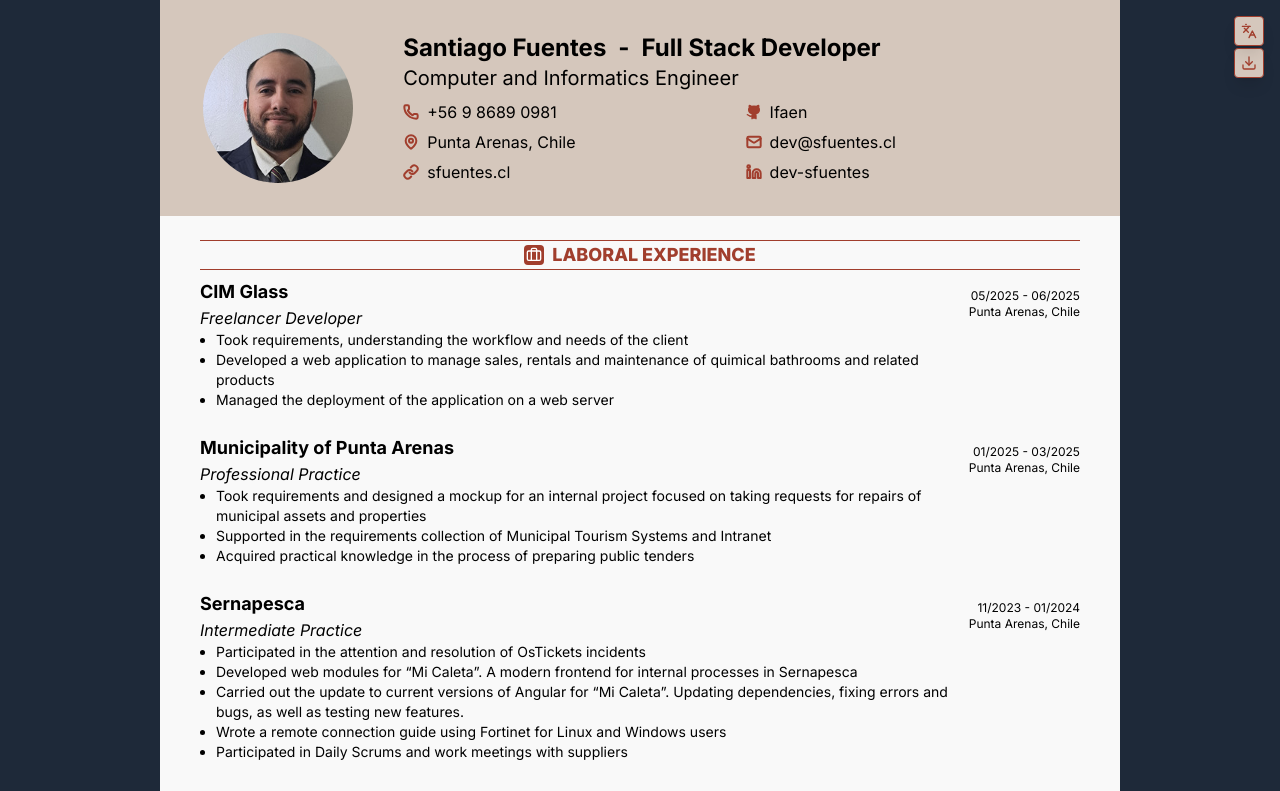
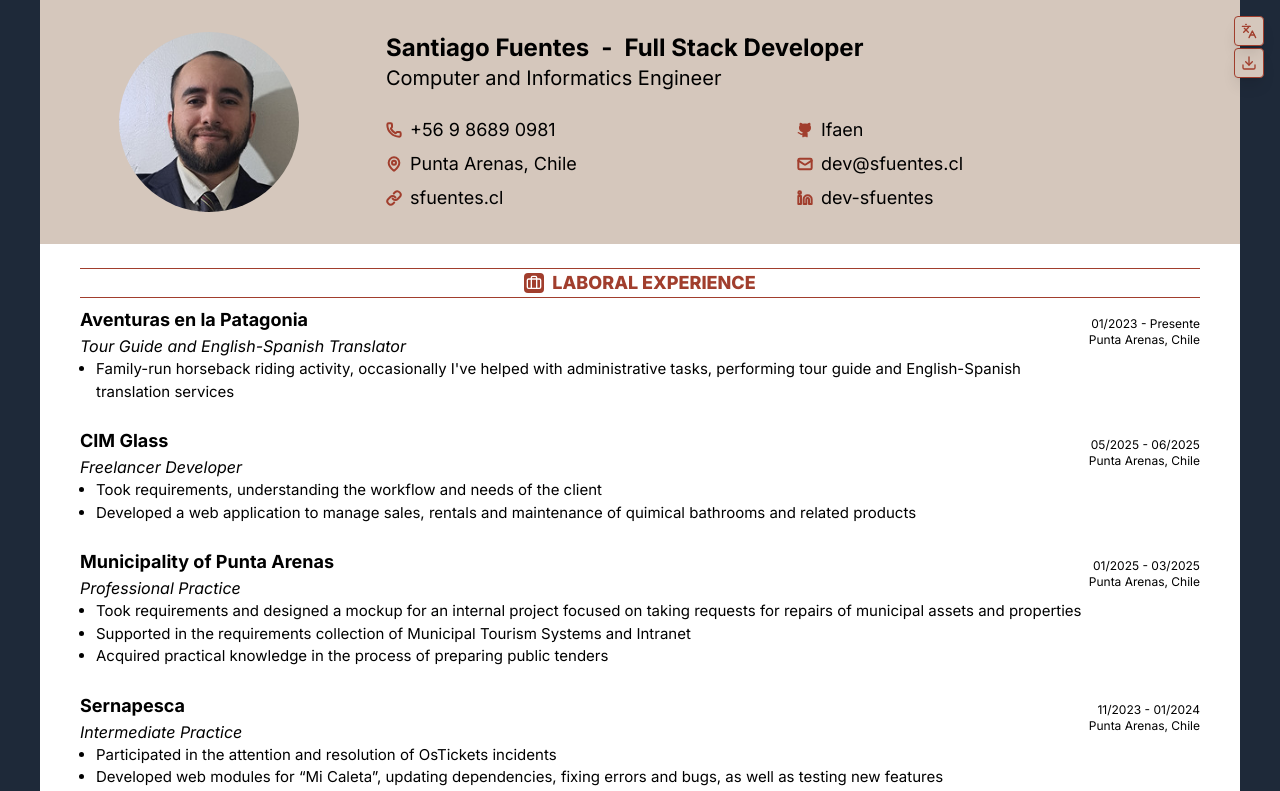
Before and after one commit to Ifaen/portfolio, a React (Vite) app: page /curriculum-vitae in a window 1280 px wide. Shown: the top 791 px of the page. Built offline with nearby package versions, Linux system fonts and the light colour scheme.

Commit message:
Added pyme experience and modified width of cv

```diff
--- a/src/components/DownloadPDFPanel.tsx
+++ b/src/components/DownloadPDFPanel.tsx
@@ -51,7 +51,7 @@ export default function DownloadPDFPanel() {
     >
       <button
         onClick={handleToggle}
-        className="w-full h-full flex items-center justify-center"
+        className="flex justify-center items-center w-full h-full"
         aria-label="Toggle Language Panel"
       >
         {!open && <Download className="w-4 h-4" />}
@@ -65,7 +65,7 @@ export default function DownloadPDFPanel() {
             animate={{ opacity: 1 }}
             exit={{ opacity: 0 }}
             transition={{ duration: 0.15 }}
-            className="p-3 flex flex-col gap-2"
+            className="flex flex-col gap-2 p-3"
           >
             <div className="flex justify-between items-center mb-2">
               <h2 className="text-sm font-bold">{t("settings:title")}</h2>
--- a/src/components/LanguagePanel.tsx
+++ b/src/components/LanguagePanel.tsx
@@ -61,7 +61,7 @@ export default function LanguagePanel() {
     >
       <button
         onClick={handleToggle}
-        className="w-full h-full flex items-center justify-center"
+        className="flex justify-center items-center w-full h-full"
         aria-label="Toggle Language Panel"
       >
         {!open && <Languages className="w-4 h-4" />}
@@ -75,7 +75,7 @@ export default function LanguagePanel() {
             animate={{ opacity: 1 }}
             exit={{ opacity: 0 }}
             transition={{ duration: 0.15 }}
-            className="p-3 flex flex-col gap-2"
+            className="flex flex-col gap-2 p-3"
           >
             <div className="flex justify-between items-center mb-2">
               <h2 className="text-sm font-bold">{t("settings:title")}</h2>
--- a/src/lib/locales/en/curriculum-vitae.json
+++ b/src/lib/locales/en/curriculum-vitae.json
@@ -9,13 +9,19 @@
     "languages": "LANGUAGES"
   },
   "laboral_experience": {
+    "aventuras_patagonia": {
+      "title": "Aventuras en la Patagonia",
+      "role": "Tour Guide and English-Spanish Translator",
+      "bullets": [
+        "Family-run horseback riding activity, occasionally I've helped with administrative tasks, performing tour guide and English-Spanish translation services"
+      ]
+    },
     "cim_glass": {
       "title": "CIM Glass",
       "role": "Freelancer Developer",
       "bullets": [
         "Took requirements, understanding the workflow and needs of the client",
-        "Developed a web application to manage sales, rentals and maintenance of quimical bathrooms and related products",
-        "Managed the deployment of the application on a web server"
+        "Developed a web application to manage sales, rentals and maintenance of quimical bathrooms and related products"
       ]
     },
     "municipality": {
@@ -32,8 +38,7 @@
       "role": "Intermediate Practice",
       "bullets": [
         "Participated in the attention and resolution of OsTickets incidents",
-        "Developed web modules for “Mi Caleta”. A modern frontend for internal processes in Sernapesca",
-        "Carried out the update to current versions of Angular for “Mi Caleta”. Updating dependencies, fixing errors and bugs, as well as testing new features.",
+        "Developed web modules for “Mi Caleta”, updating dependencies, fixing errors and bugs, as well as testing new features",
         "Wrote a remote connection guide using Fortinet for Linux and Windows users",
         "Participated in Daily Scrums and work meetings with suppliers"
       ]
--- a/src/lib/locales/es/curriculum-vitae.json
+++ b/src/lib/locales/es/curriculum-vitae.json
@@ -9,30 +9,35 @@
     "languages": "IDIOMAS"
   },
   "laboral_experience": {
+    "aventuras_patagonia": {
+      "title": "Aventuras en la Patagonia",
+      "role": "Guia Turistico y Traductor inglés-español",
+      "bullets": [
+        "Pyme de cabalgatas de mi familia, ocasionalmente he ayudado con tareas administrativas, realizando labores de guia turistico y traductor inglés-español"
+      ]
+    },
     "cim_glass": {
       "title": "CIM Glass",
       "role": "Desarrollador Freelance",
       "bullets": [
         "Realicé toma de requerimientos, comprendiendo el flujo de trabajo y las necesidades del cliente",
-        "Desarrollé una aplicación web para la gestión de ventas, arriendos y mantenimiento de baños químicos y productos relacionados",
-        "Gestioné el despliegue de la aplicación en un servidor web"
+        "Desarrollé una aplicación web para la gestión de ventas, arriendos y mantenimiento de baños químicos y productos relacionados"
       ]
     },
     "municipality": {
       "title": "Ilustre Municipalidad de Punta Arenas",
       "role": "Práctica Profesional",
       "bullets": [
+        "Adquirí conocimientos prácticos en el proceso de confección de licitaciones públicas",
         "Realice toma de requerimientos y diseño de una maqueta para proyecto interno enfocado a toma de solicitudes de reparaciones de bienes e inmuebles municipales",
-        "Apoye en la toma de requerimientos de Sistemas Municipales de Turismo e Intranet",
-        "Adquirí conocimientos prácticos en el proceso de confección de licitaciones públicas"
+        "Apoye en la toma de requerimientos de Sistemas Municipales de Turismo e Intranet"
       ]
     },
     "sernapesca": {
       "role": "Práctica Intermedia",
       "bullets": [
         "Participe en la atención y resolución de incidencias de OsTickets",
-        "Realicé desarrollo de modulos web de “Mi Caleta”. Un Frontend más moderno para procesos internos en Sernapesca",
-        "Lleve a cabo la actualización a versiones actuales de Angular para “Mi Caleta”. Actualizando dependencias, arreglando errores y bugs, además de probar nuevas funcionalidades.",
+        "Realicé desarrollo de modulos web de “Mi Caleta”, actualizar dependencias, arreglar bugs y probar nuevas funcionalidades",
         "Escribí una guía de conexión remota usando Fortinet para usuarios de Linux y Windows",
         "Participé en Daily Scrums y reuniones de trabajo con proveedores"
       ]
--- a/src/lib/scripts/generate-cv-pdf.ts
+++ b/src/lib/scripts/generate-cv-pdf.ts
@@ -46,8 +46,8 @@ async function generatePDF(lang: string) {
 
   await page.pdf({
     path: `public/certificates/${lang}/Santiago-Fuentes-CV.pdf`,
-    width: `${pxToMm(960)}mm`,
-    height: `${pxToMm(1637)}mm`,
+    width: `${pxToMm(1200)}mm`,
+    height: `${pxToMm(1694)}mm`,
     printBackground: true,
   });
 
--- a/src/pages/CurriculumVitae.tsx
+++ b/src/pages/CurriculumVitae.tsx
@@ -36,15 +36,16 @@ export default function CurriculumVitae() {
   function TimelineItem(props: {
     date: string;
     location: string;
-    url: string;
+    url?: string;
     title: string;
     role: string;
     bullets: string[];
   }): JSX.Element {
     return (
-      <article className="grid grid-cols-2 sm:grid-cols-[6fr_1fr] mx-4 mb-4 sm:mx-0">
+      <article className="grid grid-cols-2 sm:grid-cols-[5fr_1fr] md:grid-cols-[6fr_1fr] lg:grid-cols-[7fr_1fr] xl:grid-cols-[9fr_1fr] mx-4 mb-4 sm:mx-0">
         <header>
           <h3 className="flex">
+            {props.url ? (
               <a
                 href={props.url}
                 className="rounded transition-colors sm:text-lg hover:bg-amber-100"
@@ -53,9 +54,14 @@ export default function CurriculumVitae() {
               >
                 <strong>{props.title}</strong>
               </a>
+            ) : (
+              <span className="sm:text-lg">
+                <strong>{props.title}</strong>
+              </span>
+            )}
           </h3>
 
-          <em> {props.role}</em>
+          <em className="hidden sm:block"> {props.role}</em>
         </header>
 
         <aside className="flex flex-col justify-start items-end text-xs sm:justify-center">
@@ -63,7 +69,9 @@ export default function CurriculumVitae() {
           <span>{props.location}</span>
         </aside>
 
-        <section className="flex flex-col col-span-2 text-sm sm:col-span-1">
+        <em className="col-span-2 sm:hidden"> {props.role}</em>
+
+        <section className="flex flex-col col-span-2 text-[15px] sm:col-span-1">
           <ul className="ml-4 list-disc">
             {props.bullets.map((b, i) => (
               <li key={i}>{b}</li>
@@ -195,14 +203,14 @@ export default function CurriculumVitae() {
     <div className="bg-gray-800">
       <main
         id="cv-content"
-        className="grid overflow-y-auto bg-[#f9f9f9] max-w-[960px] mx-auto "
+        className="grid overflow-y-auto bg-white max-w-[1200px] max-h-[1694px] mx-auto "
       >
-        <header className="grid  sm:grid-cols-[1fr_4fr] bg-[#d5c7bc] p-8 gap-2 sm:gap-10">
+        <header className="grid sm:grid-cols-[1fr_3fr] bg-[#d5c7bc] p-8 gap-2 sm:gap-10">
           <div className="flex justify-center items-center">
             <img
               src={cvImage}
-              width={150}
-              height={150}
+              width={180}
+              height={180}
               alt="Selfie of Santiago Fuentes"
               className="object-cover rounded-full"
             />
@@ -210,10 +218,10 @@ export default function CurriculumVitae() {
 
           <section className="flex flex-col gap-y-2 justify-between">
             <div>
-              <h1 className="grid text-2xl font-bold sm:flex sm:gap-3">
+              <h1 className="grid text-2xl sm:text-xl md:text-2xl font-bold sm:flex sm:gap-3">
                 Santiago Fuentes
                 <span className="hidden sm:block">-</span>
-                <span className="text-xl font-normal sm:text-2xl sm:font-bold">
+                <span className="text-xl font-normal sm:text-xl md:text-2xl sm:font-bold">
                   {t("title")}
                 </span>
               </h1>
@@ -221,7 +229,7 @@ export default function CurriculumVitae() {
               <p className="hidden text-xl sm:block">{t("engineer")}</p>
             </div>
 
-            <address className="grid grid-cols-2 gap-y-1.5 justify-center items-center not-italic text-xs sm:text-base">
+            <address className="grid grid-cols-[1.5fr_1fr] sm:grid-cols-2 gap-y-1.5 justify-center items-center not-italic text-xs sm:text-lg">
               <div className="flex gap-2 items-center">
                 <Phone className="w-4 h-4 stroke-[#a13e2d] stroke-3" />
                 <a href="tel:+56986890981">+56 9 8689 0981</a>
@@ -282,9 +290,27 @@ export default function CurriculumVitae() {
           >
             <>
               <TimelineItem
+                date="01/2023 - Presente"
+                location="Punta Arenas, Chile"
+                url="https://www.instagram.com/aventuras_en_la_patagonia"
+                title={t(
+                  "curriculum_vitae:laboral_experience.aventuras_patagonia.title"
+                )}
+                role={t(
+                  "curriculum_vitae:laboral_experience.aventuras_patagonia.role"
+                )}
+                bullets={
+                  t(
+                    "curriculum_vitae:laboral_experience.aventuras_patagonia.bullets",
+                    {
+                      returnObjects: true,
+                    }
+                  ) as string[]
+                }
+              />
+              <TimelineItem
                 date="05/2025 - 06/2025"
                 location="Punta Arenas, Chile"
-                url="https://www.puntaarenas.cl"
                 title={t("curriculum_vitae:laboral_experience.cim_glass.title")}
                 role={t("curriculum_vitae:laboral_experience.cim_glass.role")}
                 bullets={
```
Also changed, not shown: 2 other files (tests, documents, lock files or other folders). Lines whose indentation alone changed are shown as unchanged.
